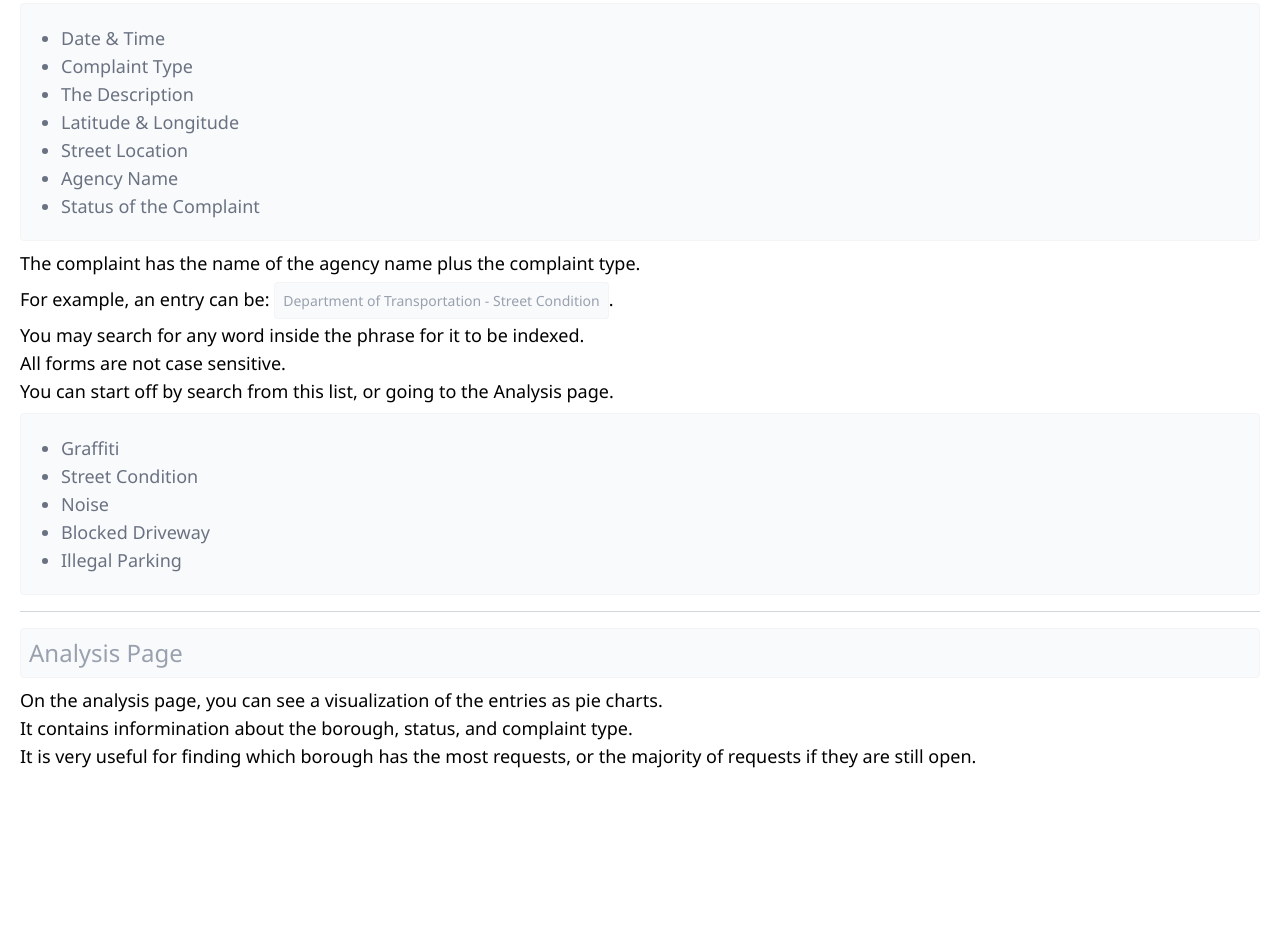
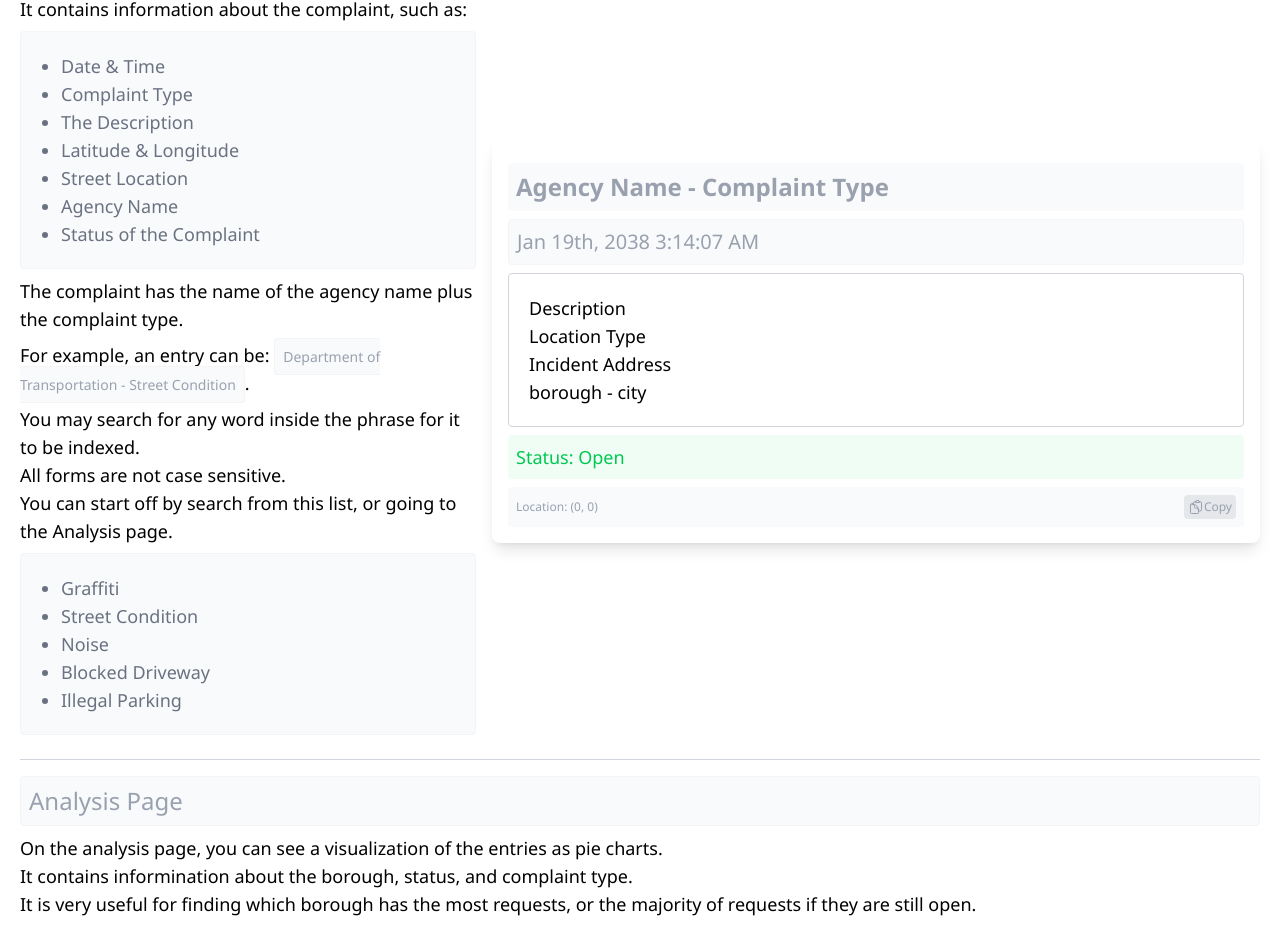
Before and after one commit to mmgbeojiri/opendata, a React (Vite) app in the folder client/: page / in a window 1280 px wide. Shown: the part 735-1673 px from the top of the page. Before the commit the page ends 1525 px from the top, so only its background shows below. Built offline with nearby package versions, Linux system fonts and the light colour scheme.

Commit message:
added card example

```diff
--- a/client/src/App.css
+++ b/client/src/App.css
@@ -63,7 +63,7 @@ hr {
 }
 
 .card {
-  @apply mx-auto min-w-3xl rounded-lg bg-white shadow-lg p-4 hover:shadow-xl hover:translate-y-[-3px]
+  @apply mx-auto h-fit min-w-3xl rounded-lg bg-white shadow-lg p-4 hover:shadow-xl hover:translate-y-[-3px]
 }
 
 .card h1 {
@@ -87,7 +87,7 @@ hr {
 }
 
 .latlon {
-  @apply text-xs text-gray-400 bg-gray-50 items-center p-2 my-2 rounded flex flex-row justify-between
+  @apply text-xs text-gray-400 bg-gray-50 items-center p-2 mt-2 rounded flex flex-row justify-between
 }
 
 .copybutton {
--- a/client/src/Home.tsx
+++ b/client/src/Home.tsx
@@ -24,7 +24,8 @@ function Home() {
         <p>You can find this here: <a target="_blank" href='https://data.cityofnewyork.us/Social-Services/311-Service-Requests-from-2010-to-Present/erm2-nwe9/about_data'>OpenData Link</a></p>
         <hr></hr>
         <h2 id="info">Info Page</h2>
-        <p>On the Info page, you can find information about the dataset.</p>
+        <div className='flex flex-col xl:!flex-row gap-4 items-center'>
+        <div className='flex-1 w-full'><p>On the Info page, you can find information about the dataset.</p>
         <p>It contains information about the complaint, such as:</p>
         <ul>
           <li>Date & Time</li>
@@ -49,7 +50,46 @@ function Home() {
           <li>Blocked Driveway</li>
           <li>Illegal Parking</li>
         </ul>
-        <hr></hr>
+        <hr className='xl:hidden flex '></hr>
+</div><div className='card !mx-0' >
+
+            <h1>Agency Name - Complaint Type</h1>
+
+            <h2>
+              Jan 19th, 2038 3:14:07 AM
+            </h2>
+
+            <div className='p-5 border border-gray-300 rounded my-2'>
+              <p>Description</p>
+              <p>Location Type</p>
+              <p>Incident Address</p>
+              <p>borough - city</p>
+            </div>
+
+            <p className="greenText"
+            >Status: Open</p>
+
+
+              <div className='latlon'>
+                <span>Location: (0, 0)</span>
+
+                <button className='copybutton' onClick={() => {
+                  alert("Just because it's a example doesn't mean you get to copy it!")
+                }}>
+
+                  <svg xmlns="http://www.w3.org/2000/svg" fill="none" viewBox="0 0 24 24" stroke-width="1.5" stroke="currentColor" className="h-4 w-4">
+                    <path stroke-linecap="round" stroke-linejoin="round" d="M8.25 7.5V6.108c0-1.135.845-2.098 1.976-2.192.373-.03.748-.057 1.123-.08M15.75 18H18a2.25 2.25 0 002.25-2.25V6.108c0-1.135-.845-2.098-1.976-2.192a48.424 48.424 0 00-1.123-.08M15.75 18.75v-1.875a3.375 3.375 0 00-3.375-3.375h-1.5a1.125 1.125 0 01-1.125-1.125v-1.5A3.375 3.375 0 006.375 7.5H5.25m11.9-3.664A2.251 2.251 0 0015 2.25h-1.5a2.251 2.251 0 00-2.15 1.586m5.8 0c.065.21.1.433.1.664v.75h-6V4.5c0-.231.035-.454.1-.664M6.75 7.5H4.875c-.621 0-1.125.504-1.125 1.125v12c0 .621.504 1.125 1.125 1.125h9.75c.621 0 1.125-.504 1.125-1.125V16.5a9 9 0 00-9-9z" />
+                  </svg>
+
+                  <span>Copy</span>
+                  </button>
+              </div>
+
+
+          </div>
+          </div>
+                  <hr></hr>
+
       <h2 id="analysis">Analysis Page</h2>
       <p>On the analysis page, you can see a visualization of the entries as pie charts.</p>
       <p>It contains informination about the borough, status, and complaint type.</p>
```
